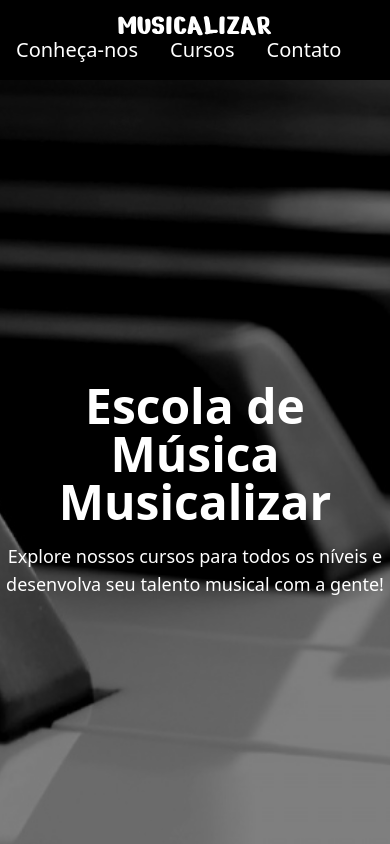
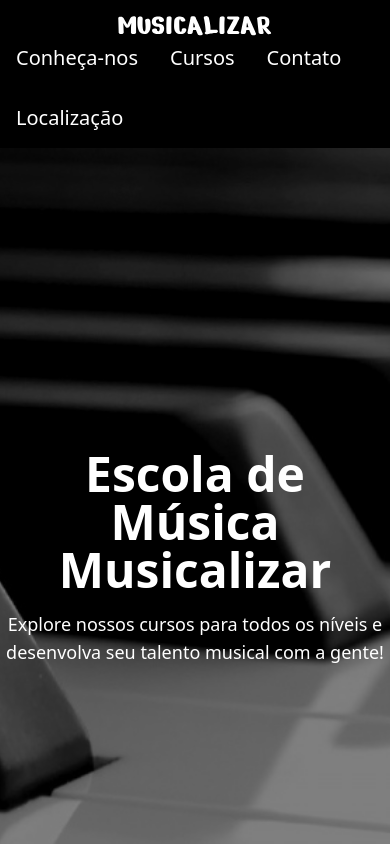
Before and after one commit to AnaLara714/musicalizar, a React (Vite) app in the folder frontend/: page / in a window 390 px wide. Shown: the top 844 px of the page. Built offline with nearby package versions, Linux system fonts and the light colour scheme; no server answers.

Commit message:
feat: add logout button

```diff
--- a/frontend/src/components/Header.jsx
+++ b/frontend/src/components/Header.jsx
@@ -1,10 +1,19 @@
 import { useNavigate } from "react-router-dom";
 import logo from "../assets/MUSICALIZAR.svg";
 import { useScroll } from "../context/ScrollContext";
+import { MdLogout } from "react-icons/md";
+import { useContext } from "react";
+import { AuthContext } from "../context/AuthContext";
 
 export default function Header() {
   const navigate = useNavigate();
   const { setScrollToId } = useScroll();
+  const { isAuthenticated, handleDeauthentication } = useContext(AuthContext);
+
+  const handleLogout = () => {
+    handleDeauthentication();
+    navigate("/");
+  };
 
   const handleNavigation = (id) => {
     if (window.location.pathname !== "/") {
@@ -22,13 +31,13 @@ export default function Header() {
 
   return (
     <header className="bg-black text-white ">
-      <div className="container mx-auto flex items-center justify-between h-20 px-4 py-4 flex-col lg:flex-row">
+      <div className="container mx-auto flex gap-2 items-center justify-between md:h-20 px-4 py-4 flex-col lg:flex-row">
         <a href="/" className="flex items-center">
           <img src={logo} alt="Logo do Musicalizar" className="h-5" />
         </a>
 
         <nav>
-          <ul className="flex  gap-8 text-lg flex-wrap ">
+          <ul className="flex items-center gap-8 text-lg flex-wrap ">
             <li>
               <button
                 onClick={() => handleNavigation("about-us")}
@@ -62,6 +71,14 @@ export default function Header() {
                 Localização
               </a>
             </li>
+            {isAuthenticated && (
+              <li className="cursor-pointer hover:text-stone-500 text-[20px]">
+                <button onClick={handleLogout} className="flex items-center gap-2">
+                  Sair
+                  <MdLogout size={24} onClick={() => navigate("/")} />
+                </button>
+              </li>
+            )}
           </ul>
         </nav>
       </div>
```
